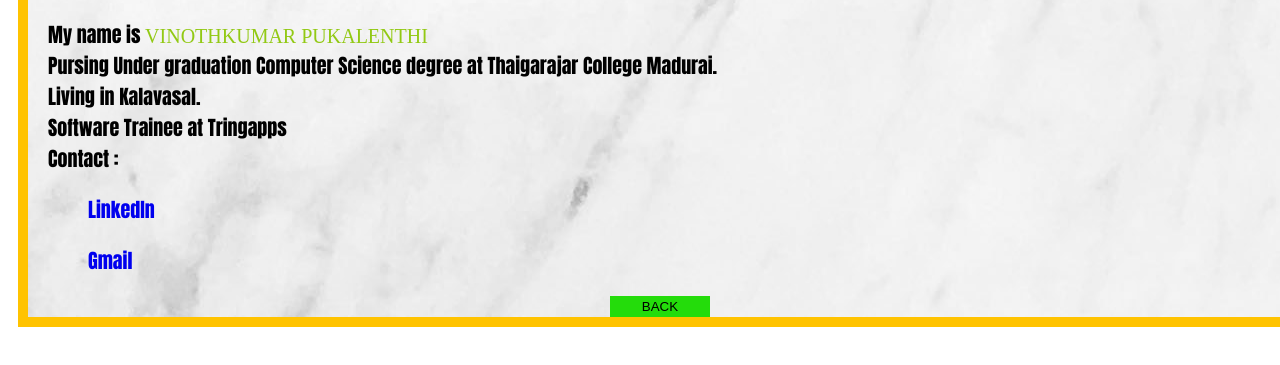
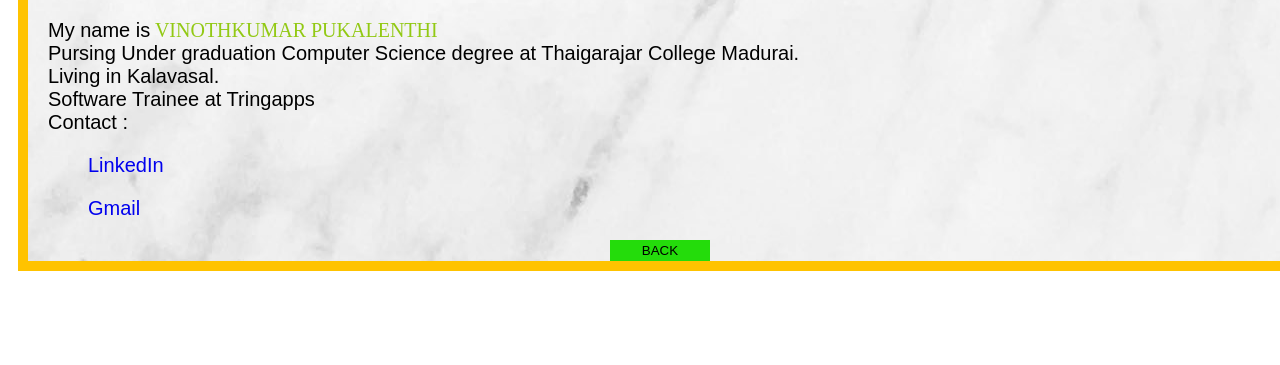
Before and after one commit to VinothTringapps/BasicLayout, a plain HTML site: page BasicHTML and CSS/About.html in a window 1280 px wide. Shown: the part 81-446 px from the top of the page. Drawn offline with Linux system fonts and the light colour scheme.

Commit message:
Update style.css

```diff
--- a/BasicHTML and CSS/style.css
+++ b/BasicHTML and CSS/style.css
@@ -78,7 +78,7 @@ img{
     color: #000;
     font-size: 20px;
     margin-left: 20px;
-    font-family: impact;
+    font-family: sans-serif;
 }
 .content span{
     color:#92C914;
```
